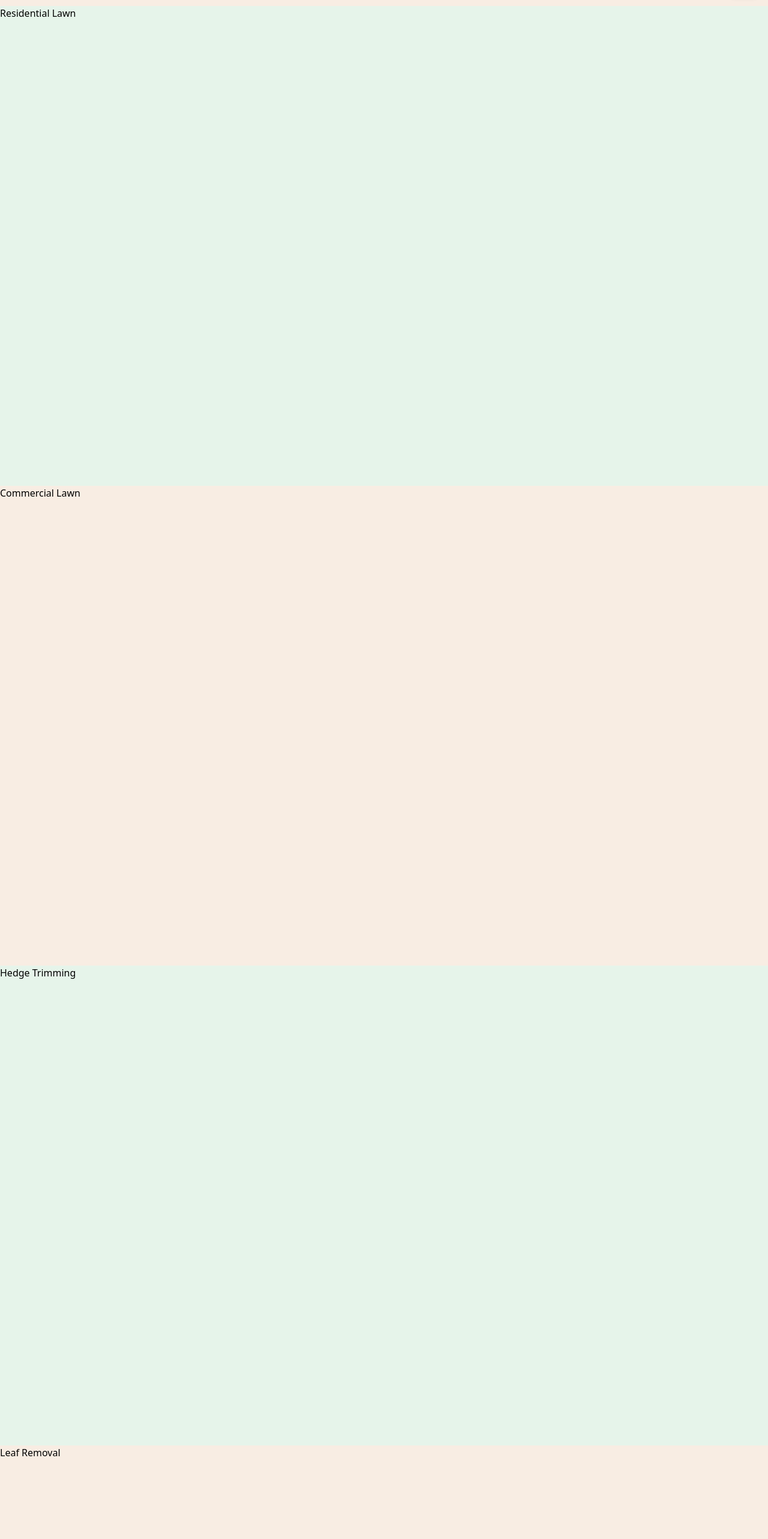
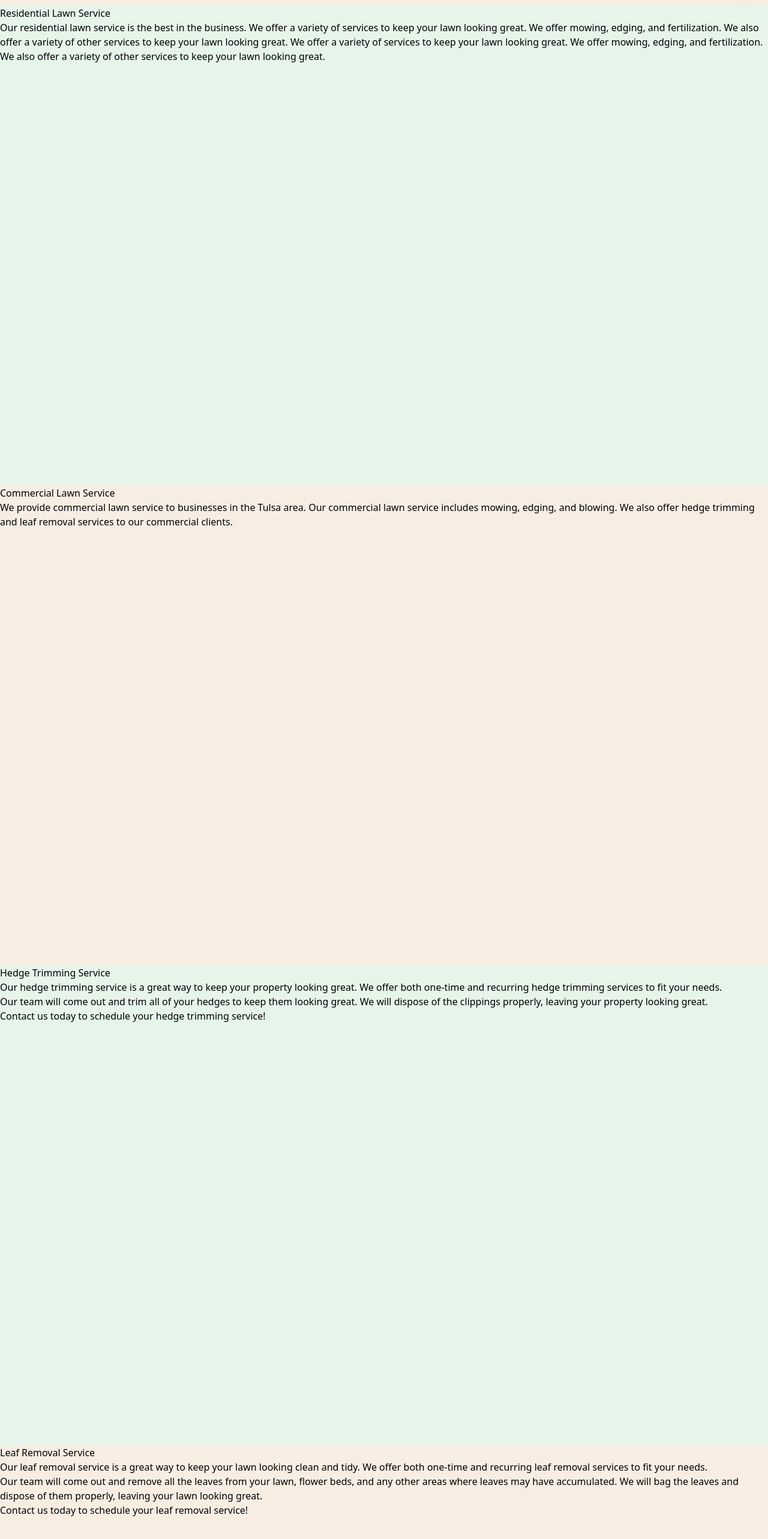
Before and after one commit to 99curtis/Tulsa-Lawn, a React (Vite) app: page /Tulsa-Lawn/services/residential-lawn in a window 1280 px wide. Shown: the part 70-2636 px from the top of the page at 60% size. Built offline with nearby package versions, Linux system fonts and the light colour scheme; a web font is replaced by a local one.

Commit message:
still working on ServicesPage

```diff
--- /dev/null
+++ b/src/Layout/CommercialLawnService.jsx
@@ -0,0 +1,14 @@
+function CommercialLawnService () {
+    return (
+        <div>
+        <h1>Commercial Lawn Service</h1>
+        <p>
+            We provide commercial lawn service to businesses in the Tulsa area. Our
+            commercial lawn service includes mowing, edging, and blowing. We also
+            offer hedge trimming and leaf removal services to our commercial clients.
+        </p>
+        </div>
+    );
+}
+
+export default CommercialLawnService;
--- /dev/null
+++ b/src/Layout/HedgeTrimmingService.jsx
@@ -0,0 +1,20 @@
+function HedgeTrimmingService() {
+  return (
+    <div>
+      <h1>Hedge Trimming Service</h1>
+      <p>
+        Our hedge trimming service is a great way to keep your property looking
+        great. We offer both one-time and recurring hedge trimming services to
+        fit your needs.
+      </p>
+      <p>
+        Our team will come out and trim all of your hedges to keep them looking
+        great. We will dispose of the clippings properly, leaving your property
+        looking great.
+      </p>
+      <p>Contact us today to schedule your hedge trimming service!</p>
+    </div>
+  );
+}
+
+export default HedgeTrimmingService;
--- /dev/null
+++ b/src/Layout/LeafRemovalService.jsx
@@ -0,0 +1,18 @@
+function LeafRemovalService () {
+    return (
+        <div>
+        <h1>Leaf Removal Service</h1>
+        <p>
+            Our leaf removal service is a great way to keep your lawn looking clean and tidy. We offer both one-time and recurring leaf removal services to fit your needs.
+        </p>
+        <p>
+            Our team will come out and remove all the leaves from your lawn, flower beds, and any other areas where leaves may have accumulated. We will bag the leaves and dispose of them properly, leaving your lawn looking great.
+        </p>
+        <p>
+            Contact us today to schedule your leaf removal service!
+        </p>
+        </div>
+    );
+}
+
+export default LeafRemovalService;
--- a/src/Layout/NavBar.jsx
+++ b/src/Layout/NavBar.jsx
@@ -72,7 +72,7 @@ function NavBar() {
         <div className="h-full">
           <div className="grid h-2/5 grid-cols-2 gap-1 p-2">
             <Link
-              to="/Tulsa-Lawn/services"
+              to="/Tulsa-Lawn/services/residential-lawn"
               style={isMenuVisible ? fallingStyle(750) : {}}
               className="flex flex-col items-center justify-center rounded-3xl border-2 border-text bg-background"
             >
@@ -88,7 +88,7 @@ function NavBar() {
             </Link>
 
             <Link
-              to="/Tulsa-Lawn/services"
+              to="/Tulsa-Lawn/services/commercial-lawn"
               style={isMenuVisible ? fallingStyle(750) : {}}
               className="flex flex-col items-center justify-center rounded-3xl border-2 border-text bg-background"
             >
@@ -107,7 +107,7 @@ function NavBar() {
             </Link>
 
             <Link
-              to="/Tulsa-Lawn/services"
+              to="/Tulsa-Lawn/services/hedge-trimming"
               style={isMenuVisible ? fallingStyle(900) : {}}
               className="flex flex-col items-center justify-center rounded-3xl border-2 border-text bg-background"
             >
@@ -123,7 +123,7 @@ function NavBar() {
             </Link>
 
             <Link
-              to="/Tulsa-Lawn/services"
+              to="/Tulsa-Lawn/services/leaf-removal"
               style={isMenuVisible ? fallingStyle(900) : {}}
               className="flex flex-col items-center justify-center rounded-3xl border-2 border-text bg-background"
             >
--- /dev/null
+++ b/src/Layout/ResidentialLawnService.jsx
@@ -0,0 +1,17 @@
+function ResidentialLawnService () {
+    return (
+        <div>
+        <h1>Residential Lawn Service</h1>
+        <p>
+            Our residential lawn service is the best in the business. We offer a
+            variety of services to keep your lawn looking great. We offer mowing,
+            edging, and fertilization. We also offer a variety of other services to
+            keep your lawn looking great. We offer a variety of services to keep
+            your lawn looking great. We offer mowing, edging, and fertilization. We
+            also offer a variety of other services to keep your lawn looking great.
+        </p>
+        </div>
+    );
+}
+
+export default ResidentialLawnService;
--- a/src/pages/ServicesPage.jsx
+++ b/src/pages/ServicesPage.jsx
@@ -1,37 +1,41 @@
 import React, { useEffect } from "react";
-import { useParams } from "react-router-dom";
+import { useLocation } from "react-router-dom";
 import { MenuProvider } from "../Components/MenuContext";
 import NavBar from "../Layout/NavBar";
+import ResidentialLawnService from "../Layout/ResidentialLawnService";
+import CommercialLawnService from "../Layout/CommercialLawnService";
+import HedgeTrimmingService from "../Layout/HedgeTrimmingService";
+import LeafRemovalService from "../Layout/LeafRemovalService";
 
 function ServicesPage() {
-  let { service } = useParams();
+  const location = useLocation();
 
   useEffect(() => {
-    if (service) {
-      setTimeout(() => {
-        const section = document.getElementById(service);
-        if (section) {
-          section.scrollIntoView({ behavior: "smooth" });
-        }
-      }, 500);
+    const service = location.pathname.split("/").pop(); // Assuming the URL structure /Tulsa-Lawn/services/service-name
+    const section = document.getElementById(service);
+
+    if (section) {
+      window.requestAnimationFrame(() => {
+        section.scrollIntoView({ behavior: "smooth", block: "start" });
+      });
     }
-  }, [service]);
+  }, [location]);
 
   return (
     <div className="min-h-screen w-screen overflow-x-hidden bg-background">
       <MenuProvider>
         <NavBar />
         <div id="residential-lawn" className="h-[100vh] bg-secondary">
-          Residential Lawn
+          <ResidentialLawnService />
         </div>
         <div id="commercial-lawn" className="h-[100vh] bg-background">
-          Commercial Lawn
+          <CommercialLawnService />
         </div>
         <div id="hedge-trimming" className="h-[100vh] bg-secondary">
-          Hedge Trimming
+          <HedgeTrimmingService />
         </div>
         <div id="leaf-removal" className="h-[100vh] bg-background">
-          Leaf Removal
+          <LeafRemovalService />
         </div>
       </MenuProvider>
     </div>
```
Also changed, not shown: src/main.jsx (+12 -7 lines).
